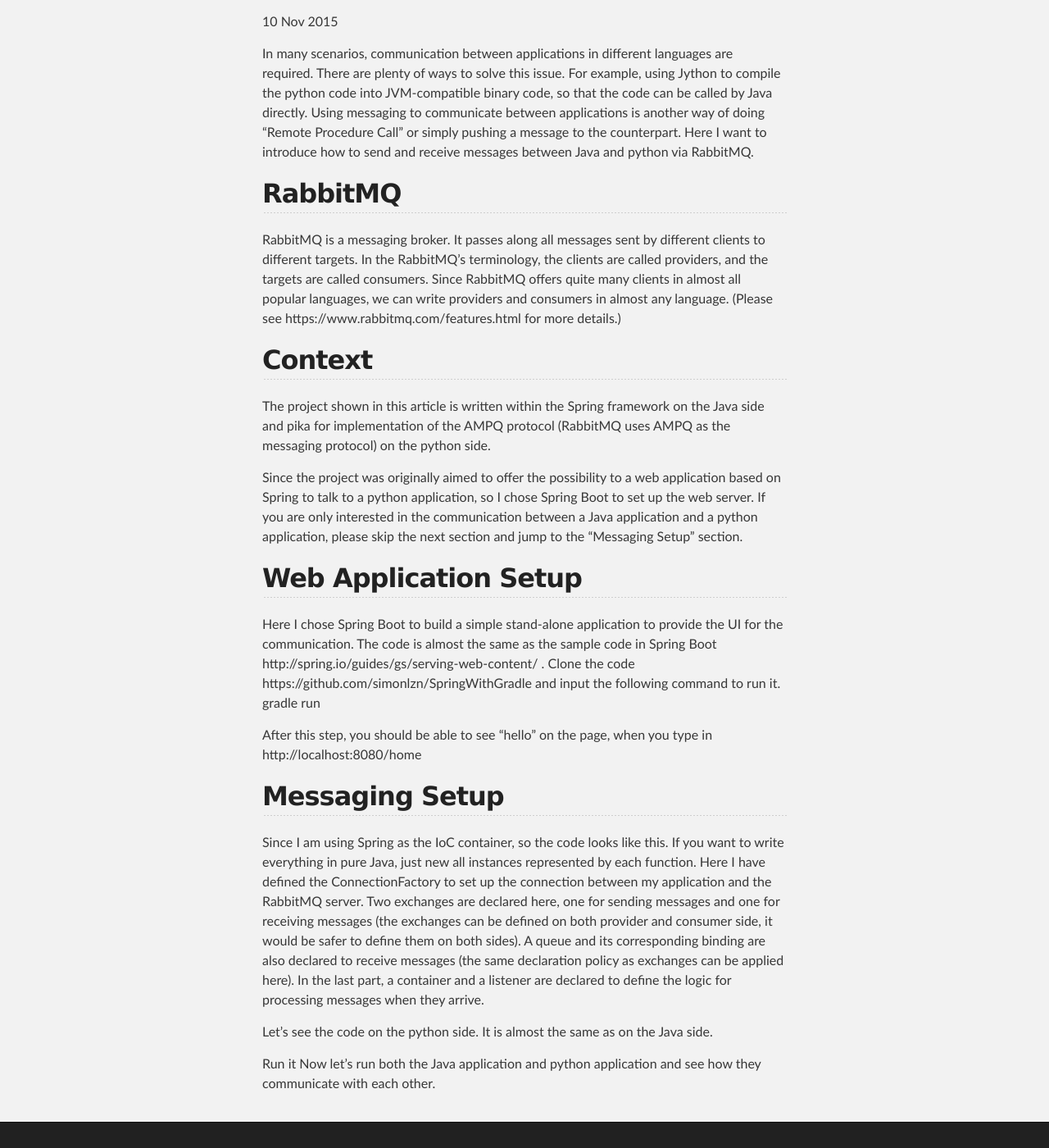
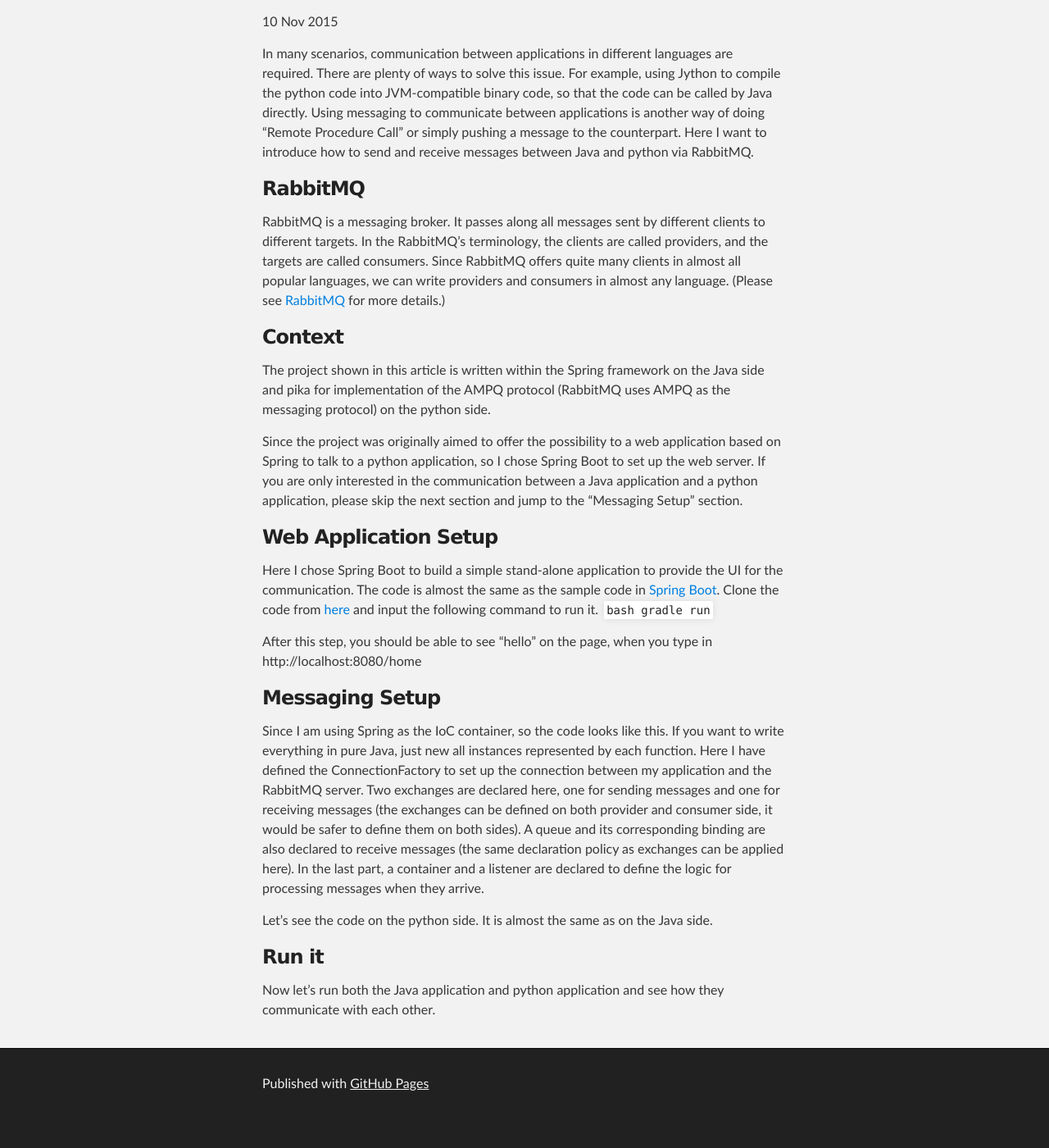
Before and after one commit to simonlzn/simonlzn.github.io, a Jekyll site: the page built from _posts/2016-07-18-Communication-between-different-applications-in-different-languages.md, in a window 1280 px wide and 1400 px high, scrolled down 382 px. Shown: the whole window at 82% size. Built offline with Jekyll 4.4.1, drawn with Linux system fonts in a browser that asks for light colours; after the commit the page ends 1750 px from its top, so only the background shows below that.

Commit message:
changed the layout

````diff
--- a/_posts/2016-07-18-Communication-between-different-applications-in-different-languages.md
+++ b/_posts/2016-07-18-Communication-between-different-applications-in-different-languages.md
@@ -5,20 +5,21 @@
 ---
 In many scenarios, communication between applications in different languages are required. There are plenty of ways to solve this issue. For example, using Jython to compile the python code into JVM-compatible binary code, so that the code can be called by Java directly. Using messaging to communicate between applications is another way of doing “Remote Procedure Call” or simply pushing a message to the counterpart. Here I want to introduce how to send and receive messages between Java and python via RabbitMQ.
 
-<h2>RabbitMQ</h2>
-RabbitMQ is a messaging broker. It passes along all messages sent by different clients to different targets. In the RabbitMQ’s terminology, the clients are called providers, and the targets are called consumers. Since RabbitMQ offers quite many clients in almost all popular languages, we can write providers and consumers in almost any language. (Please see https://www.rabbitmq.com/features.html for more details.)
+<h3>RabbitMQ</h3>
+RabbitMQ is a messaging broker. It passes along all messages sent by different clients to different targets. In the RabbitMQ’s terminology, the clients are called providers, and the targets are called consumers. Since RabbitMQ offers quite many clients in almost all popular languages, we can write providers and consumers in almost any language. (Please see <a href="https://www.rabbitmq.com/features.html">RabbitMQ</a> for more details.)
 
-<h2>Context</h2>
+<h3>Context</h3>
 The project shown in this article is written within the Spring framework on the Java side and pika for implementation of the AMPQ protocol (RabbitMQ uses AMPQ as the messaging protocol) on the python side.
 
 Since the project was originally aimed to offer the possibility to a web application based on Spring to talk to a python application, so I chose Spring Boot to set up the web server. If you are only interested in the communication between a Java application and a python application, please skip the next section and jump to the “Messaging Setup” section.
 
-<h2>Web Application Setup</h2>
-Here I chose Spring Boot to build a simple stand-alone application to provide the UI for the communication. The code is almost the same as the sample code in Spring Boot http://spring.io/guides/gs/serving-web-content/ . Clone the code https://github.com/simonlzn/SpringWithGradle and input the following command to run it. gradle run
+<h3>Web Application Setup</h3>
+Here I chose Spring Boot to build a simple stand-alone application to provide the UI for the communication. The code is almost the same as the sample code in <a href="http://spring.io/guides/gs/serving-web-content/">Spring Boot</a>. Clone the code from <a href="https://github.com/simonlzn/SpringWithGradle">here</a> and input the following command to run it.
+``` bash gradle run ```
 
 After this step, you should be able to see “hello” on the page, when you type in http://localhost:8080/home
 
-<h2>Messaging Setup</h2>
+<h3>Messaging Setup</h3>
 Since I am using Spring as the IoC container, so the code looks like this.
 If you want to write everything in pure Java, just new all instances represented by each function.
 Here I have defined the ConnectionFactory to set up the connection between my application and the RabbitMQ server. Two exchanges are declared here, one for sending messages and one for receiving messages (the exchanges can be defined on both provider and consumer side, it would be safer to define them on both sides). A queue and its corresponding binding are also declared to receive messages (the same declaration policy as exchanges can be applied here). In the last part, a container and a listener are declared to define the logic for processing messages when they arrive.
@@ -26,5 +27,5 @@
 Let’s see the code on the python side.
 It is almost the same as on the Java side.
 
-Run it
+<h3>Run it</h3>
 Now let’s run both the Java application and python application and see how they communicate with each other.
````
